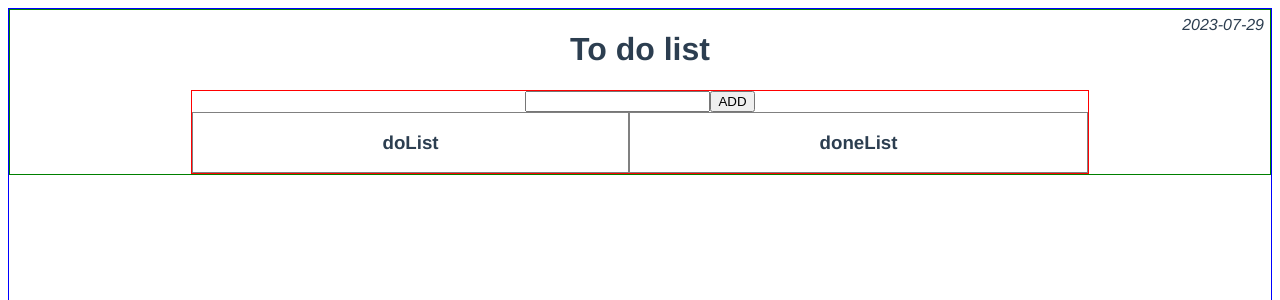
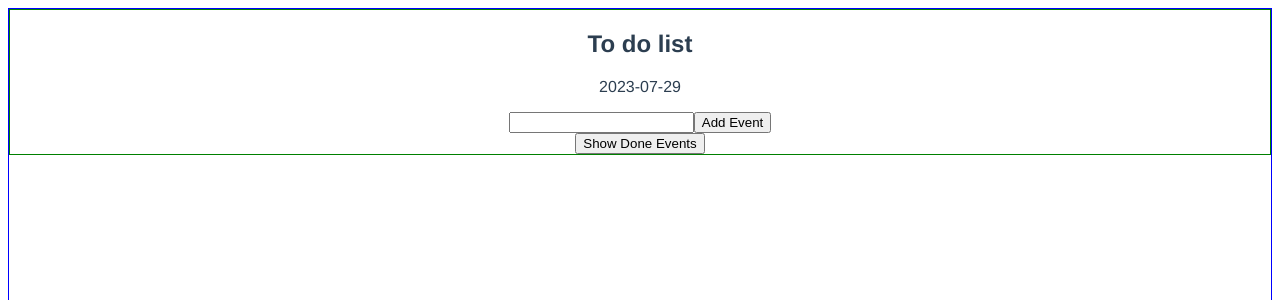
Before and after one commit to hypons111/vue_ToDoList, a Vue app: page / in a window 1280 px wide. Shown: the top 300 px of the page. Built offline with nearby package versions, Linux system fonts and the light colour scheme.

Commit message:
added checkbox. added show/hide event button

```diff
--- a/src/components/todolist.vue
+++ b/src/components/todolist.vue
@@ -1,92 +1,47 @@
 <template>
   <div>
-    <h1>To do list</h1>
-    <i>2023-07-29</i>
+    <h2>To do list</h2>
+    <p>2023-07-29</p>
 
     <div id="container">
-
-      <form @submit.prevent="addEvent()">
-        <input type="text" v-model="inputValue">
-        <button>ADD</button>
-      </form>
-
-      <div id="list">
-        <div id="doList">
-          <h3>doList</h3>
-          <ol>
-            <li v-for="item in doList" :key="item.id">
-              {{ item.text }} <button @click="removeEvent(item.id)">X</button>
-            </li>
-          </ol>
+      <input type="text" v-model="inputValue">
+      <button @click.prevent="addEvent()">Add Event</button>
+      <div id="doList">
+        <div v-for="item in filteredDoList" :key="item.id" :class="{ done: item.done }">
+          <input type="checkbox" v-model="item.done">{{ item.text }}
+          <button @click="removeEvent(item.id)">X</button>
         </div>
-
-        <div id="doneList">
-          <h3>doneList</h3>
-          <ol>
-            <li v-for="item in doneList" :key="item">
-              {{ item }} <button>X</button>
-            </li>
-          </ol>
-        </div>
-
       </div>
-
     </div>
+    <button @click="isShowDoneEvent = !isShowDoneEvent">{{isShowDoneEvent === true ? "Show" : "Hide"}} Done Events</button>
   </div>
 </template>
 
 <script setup>
-import { ref } from 'vue';
+import { computed, ref } from 'vue';
 
 const inputValue = ref("")
 const doList = ref([])
-const doneList = ref([])
+const isShowDoneEvent = ref(true)
+const filteredDoList = computed(() => {
+  return isShowDoneEvent.value === true ?
+  doList.value :
+  doList.value.filter(event => { return event.done !== true})
+})
 
 function addEvent() {
-  doList.value.push({id: doList.value.length, text: inputValue.value})
+  doList.value.push({ id: doList.value.length, text: inputValue.value, group: "", done: false })
   inputValue.value = ""
 }
 
 function removeEvent(id) {
-  doList.value = doList.value.filter(item => {
-    if(item.id === id) {
-      doneList.value.push(item.text)
-    }
-    return item.id !== id
-  })
+  doList.value = doList.value.filter(event => { return event.id !== id })
 }
 
 </script>
 
 <style>
-h1 {
-  display: inline-block;
-}
-i {
-  position: absolute;
-  top: 1em;
-  right: 1em;
-}
-#container,
-#panel,
-#list {
-  display: flex;
-}
-#container {
-  flex-flow: column;
-  width: 70vw;
-  margin: auto;
-  border: 1px solid red;
-}
-#panel {
-  justify-content: center;
-  border: 1px solid blue;
-}
-#doList, #doneList {
-  flex-grow: 1;
-  border: 1px solid gray;
-}
-li {
-  border: 1px solid gray;
+.done {
+  text-decoration: line-through;
 }
 </style>
```
